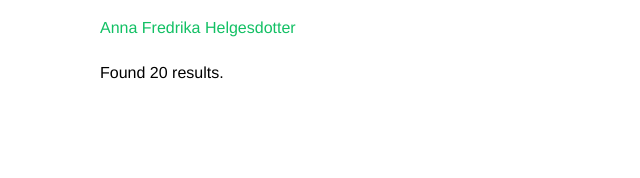
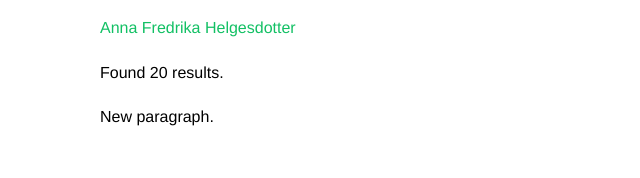
Before and after one commit to agneholmen/heirloom-backend, a Django app: template genealogy/templates/genealogy/search.html in a window 1280 px wide. Shown: the part 1573-1751 px from the top of the page, without its empty margins (0-640 px from the left). Before the commit the page ends 1652 px from the top, so only its background shows below. Run offline with Django 5.2, Linux system fonts and the light colour scheme; the template is opened without the code that fills it: values that come from a table or form of the project are taken from there, others are empty; data comes from the database, SQL or seed files in the repository; some web fonts are replaced.

Commit message:
Just added a test paragraph.

```diff
--- a/genealogy/templates/genealogy/search.html
+++ b/genealogy/templates/genealogy/search.html
@@ -18,5 +18,6 @@
             <p><a href="{% url 'person' person.id %}">{{ person.first_name }} {{ person.last_name }}</a></p>
         {% endfor %}
         <p>Found {{ people|length }} result{{ people|pluralize }}.</p>
+        <p>New paragraph.</p>
     {% endif %}
 {% endblock content %}
```
